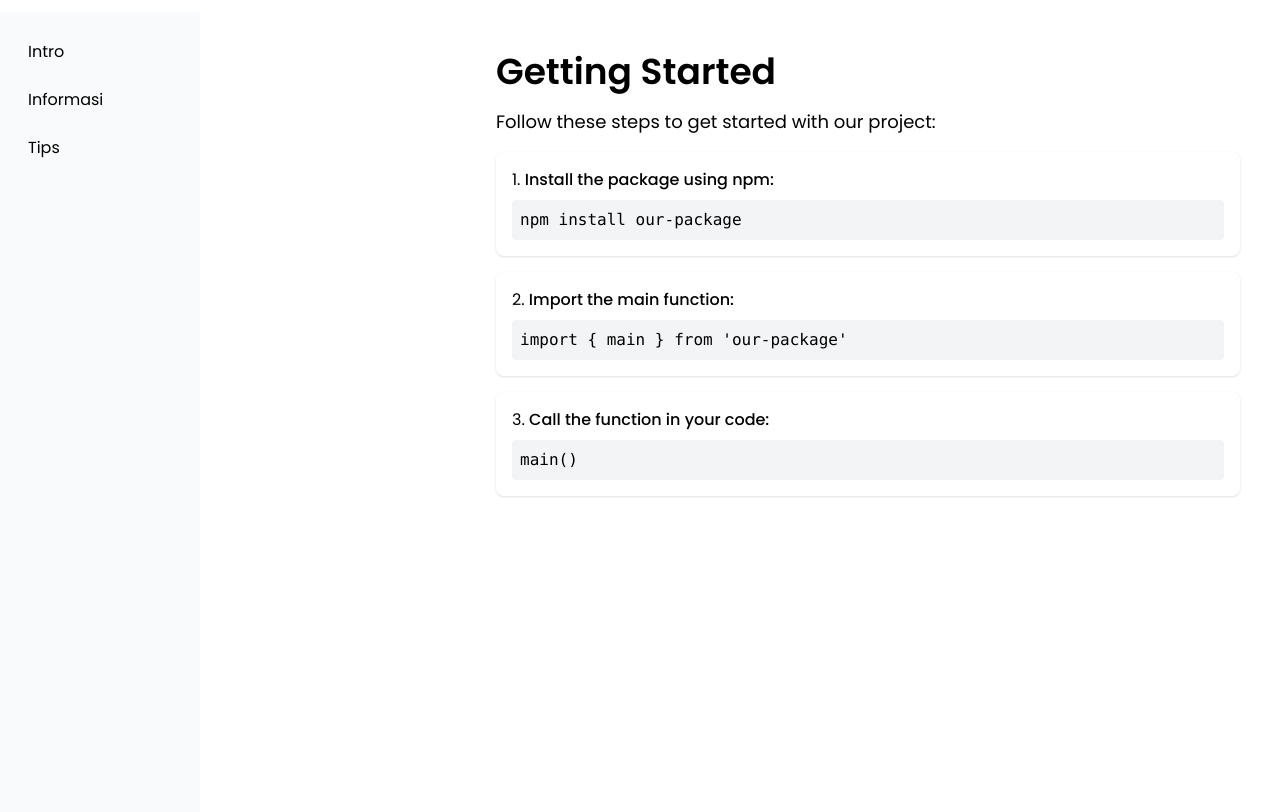
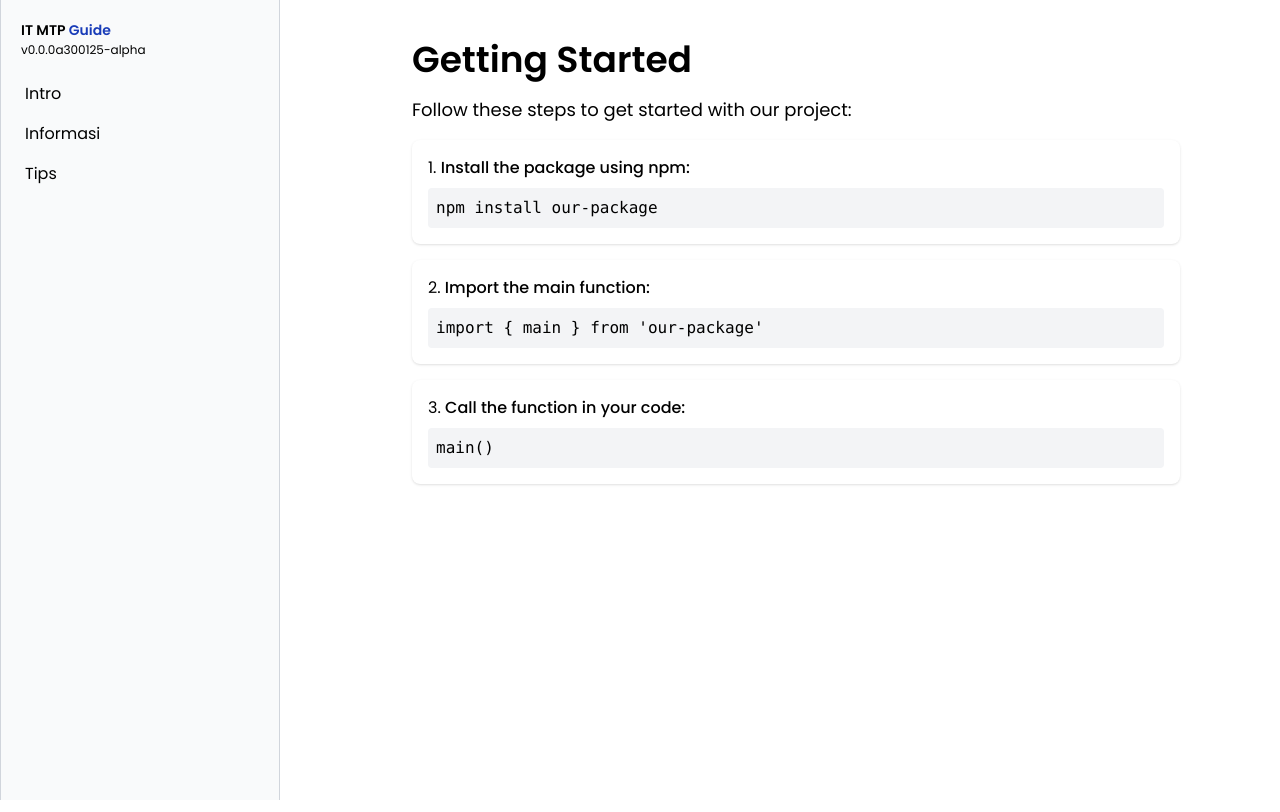
Before and after one commit to TomiRenaldi/itmtpguide, a React (Vite) app: page /informasi in a window 1280 px wide. Built offline with nearby package versions, Linux system fonts and the light colour scheme.

Commit message:
:sparkles: Ui > Tombol aktif > responsive

```diff
--- a/src/App.tsx
+++ b/src/App.tsx
@@ -13,11 +13,11 @@ function App() {
 
   return (
     <Router>
-      <div className="flex flex-col min-h-screen font-poppins">
+      <div className="flex flex-col min-h-screen font-poppins antialiased">
         <Header toggleSidebar ={toggleSidebar} />
-        <div className="flex flex-col-1">
+        <div className="flex flex-col-1 antialiased">
           <Sidebar isOpen={sidebarOpen} toggleSidebar ={toggleSidebar}/>
-          <main className="flex-1 p-10 md:ml-64">
+          <main className="flex-1 p-10 md:ml-8 antialiased">
             <Routes>
               <Route path="/" element={<Intro />} />
               <Route path="/informasi" element={<Informasi />} />
--- a/src/components/Header.tsx
+++ b/src/components/Header.tsx
@@ -4,13 +4,13 @@ interface HeaderProps {
 
 export default function Header({ toggleSidebar }: HeaderProps) {
   return (
-    <div className="flex items-center mt-3 ml-3 justify-between">
+    <div className="flex items-center justify-between">
       <button
         onClick={toggleSidebar}
-        className="md:hidden p-2 rounded-md hover:bg-white focus:outline-none focus:ring-2 focus:ring-white"
+        className="md:hidden p-5 rounded-md"
       >
         <svg
-          className="w-7 h-7"
+          className="w-6 h-6"
           fill="none"
           stroke="currentColor"
           viewBox="0 0 24 24"
--- a/src/components/Sidebar.tsx
+++ b/src/components/Sidebar.tsx
@@ -9,7 +9,7 @@ export default function Sidebar({ isOpen, toggleSidebar }: SidebarProps) {
   return (
     <aside
       className={`
-          fixed top-0 left-0 z-30 h-screen w-96 sm:w-50 bg-gray-50 p-5 transition-transform duration-300 ease-in-out
+          fixed top-0 left-0 z-30 h-screen w-92 sm:w-70 border-x-1 border-gray-300 border-solid bg-gray-50 p-5 transition-transform duration-300 ease-in-out
           ${isOpen ? "translate-x-0" : "-translate-x-full"}
           md:relative md:translate-x-0
         `}
@@ -18,10 +18,10 @@ export default function Sidebar({ isOpen, toggleSidebar }: SidebarProps) {
         <h2 className="text-2xl font-semibold">Praktik Terbaik</h2>
         <button
           onClick={toggleSidebar}
-          className="p-2 rounded-md hover:bg-white focus:outline-none focus:ring-2 focus:ring-white"
+          className="p-2 rounded-md"
         >
           <svg
-            className="w-7 h-7"
+            className="w-6 h-6"
             fill="none"
             stroke="currentColor"
             viewBox="0 0 24 24"
@@ -36,12 +36,16 @@ export default function Sidebar({ isOpen, toggleSidebar }: SidebarProps) {
           </svg>
         </button>
       </div>
-      <nav>
+      <div className="flex flex-col gap-0.5 leading-none">
+        <span className="font-semibold text-sm">IT MTP <a className="text-blue-800">Guide</a></span>
+        <span className="text-xs">v0.0.0a300125-alpha</span>
+      </div>
+      <nav className="mt-5">
         <ul className="space-y-2">
           <li>
             <Link
               to="/"
-              className="block hover:bg-gray-200 p-2 rounded"
+              className="block hover:bg-white p-1 rounded focus:outline-2 focus:outline-offset-2 focus:outline-blue-800 active:bg-gray-200"
               onClick={toggleSidebar}
             >
               Intro
@@ -50,7 +54,7 @@ export default function Sidebar({ isOpen, toggleSidebar }: SidebarProps) {
           <li>
             <Link
               to="/informasi"
-              className="block hover:bg-gray-200 p-2 rounded"
+              className="block hover:bg-white p-1 rounded focus:outline-2 focus:outline-offset-2 focus:outline-blue-800 active:bg-gray-200"
               onClick={toggleSidebar}
             >
               Informasi
@@ -59,7 +63,7 @@ export default function Sidebar({ isOpen, toggleSidebar }: SidebarProps) {
           <li>
             <Link
               to="/tips"
-              className="block hover:bg-gray-200 p-2 rounded"
+              className="block hover:bg-white p-1 rounded focus:outline-2 focus:outline-offset-2 focus:outline-blue-800 active:bg-gray-200"
               onClick={toggleSidebar}
             >
               Tips
--- a/src/pages/Informasi.tsx
+++ b/src/pages/Informasi.tsx
@@ -1,6 +1,6 @@
 export default function Informasi() {
   return (
-    <div className="max-w-3xl mx-auto">
+    <div className="max-w-3xl mx-auto left-20">
       <h2 className="text-3xl md:text-4xl font-semibold mb-4">
         Getting Started
       </h2>
```
